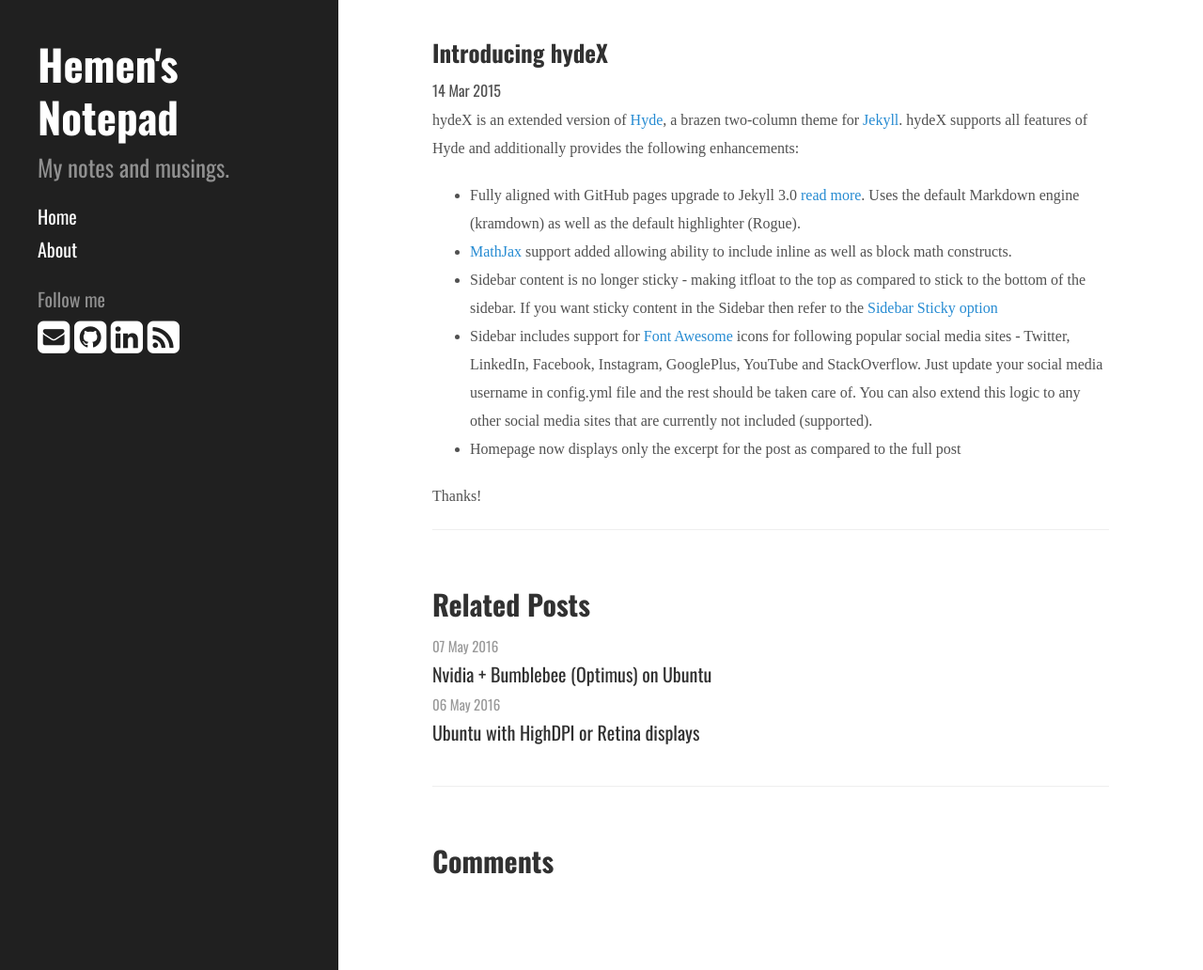
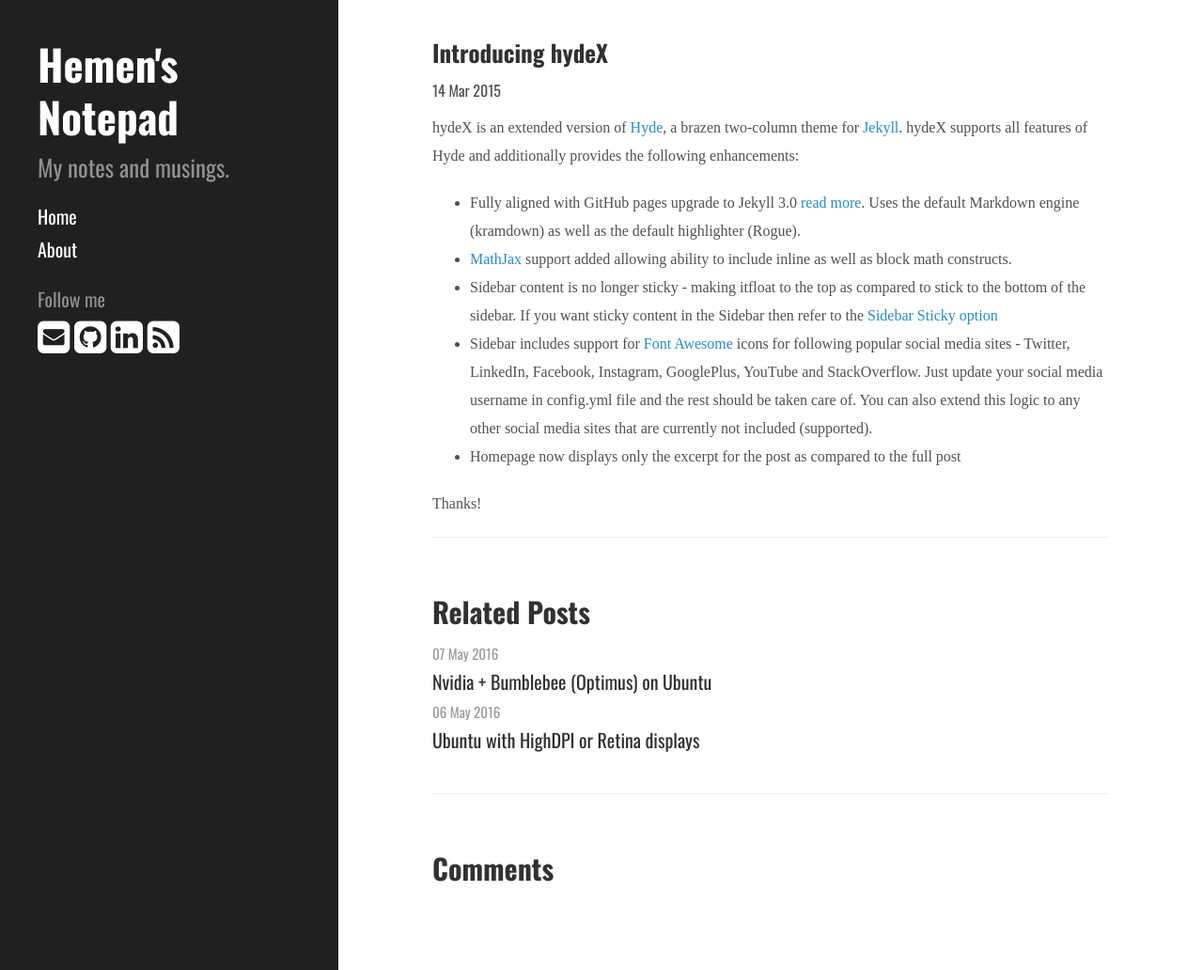
Before and after one commit to hemenkapadia/hemenkapadia.github.io, a Jekyll site: the page built from _posts/2015-03-14-introducing-hydeX.md, in a window 1280 px wide and 1032 px high. Shown: the whole window at 94% size. Built offline with Jekyll 4.4.1, drawn with Linux system fonts in a browser that asks for light colours; nearby versions of some CDN libraries; some web fonts are replaced; comment, search, counter and statistics services are not loaded.

Commit message:
Post date spacing fix.

```diff
--- a/_layouts/post.html
+++ b/_layouts/post.html
@@ -4,7 +4,7 @@
 
 <div class="post">
   <h1 class="post-title-in-post">{{ page.title }}</h1>
-  <span class="post-date-in-post">{{ page.date | date_to_string }}</span>
+  <p class="post-date-in-post">{{ page.date | date_to_string }}</p>
   {{ content }}
 </div>
 
--- a/assets/css/poole.css
+++ b/assets/css/poole.css
@@ -372,7 +372,7 @@
 }
 .post-date-in-post {
   font-family: "Oswald", sans-serif;
-  margin-bottom: 0.15rem;
+  margin-bottom: 0.5rem;
 }
 
 /* Post List on home page */
```
